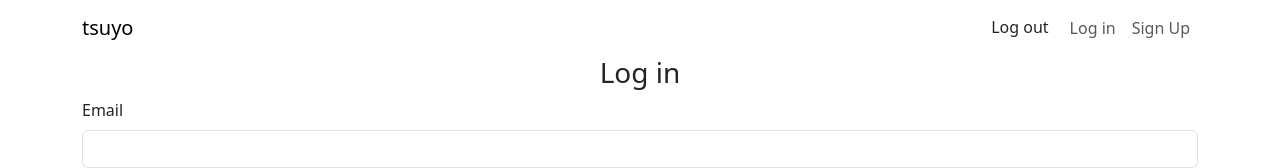
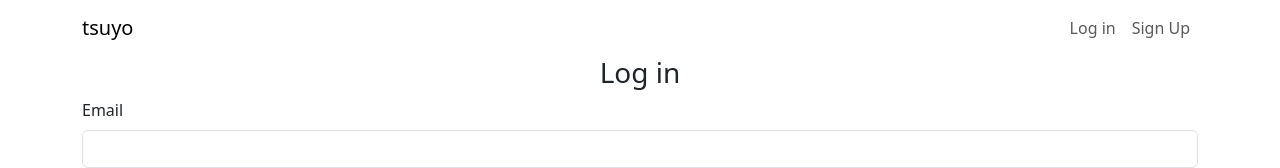
Before and after one commit to wrewsama/tsuyo-frontend, a React (Create React App) app in the folder frontend/: page /login in a window 1280 px wide. Shown: the top 168 px of the page. Built offline with nearby package versions, Linux system fonts and the light colour scheme.

Commit message:
fix logout button appearing in navbar when user is logged out

```diff
--- a/frontend/src/components/main-navbar.js
+++ b/frontend/src/components/main-navbar.js
@@ -35,12 +35,6 @@ export default function MainNavbar() {
                     ) : (
                         <ul className="navbar-nav">
                             <li className="nav-item">
-                                <button className="btn"
-                                        onClick={handleLogout}>
-                                    Log out
-                                </button>
-                            </li>
-                            <li className="nav-item">
                                 <Link to="/login" className="nav-link">Log in</Link>
                             </li>
                             <li className="nav-item">
```
